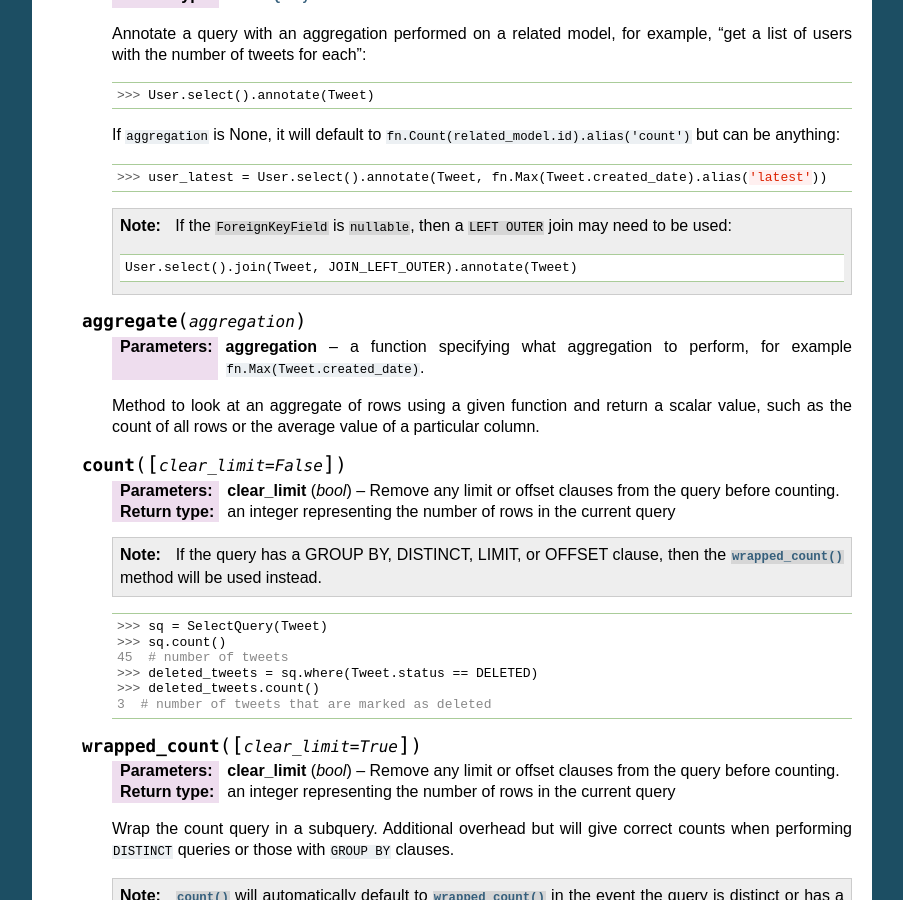
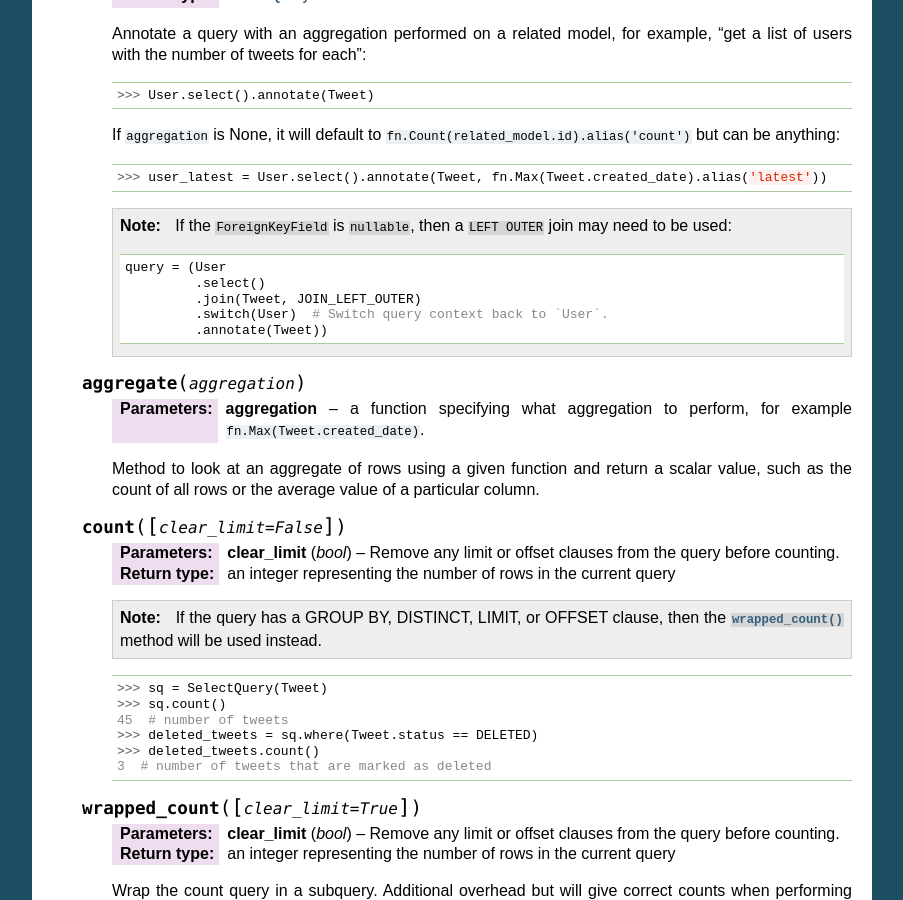
Before and after one commit to coleifer/peewee, a Sphinx documentation site: the page built from docs/peewee/api.rst, in a window 1280 px wide and 900 px high, scrolled down 17384 px. Shown: the whole window, without its empty margins (198-1101 px from the left). Built offline with Sphinx 7.4.7, drawn with Linux system fonts in a browser that asks for light colours; pages that are not in the unit, such as notebooks, are missing from menus.

Commit message:
CLean up docs.

```diff
--- a/docs/peewee/api.rst
+++ b/docs/peewee/api.rst
@@ -1138,7 +1138,11 @@ Query Types
             If the ``ForeignKeyField`` is ``nullable``, then a ``LEFT OUTER`` join
             may need to be used::
 
-                User.select().join(Tweet, JOIN_LEFT_OUTER).annotate(Tweet)
+                query = (User
+                         .select()
+                         .join(Tweet, JOIN_LEFT_OUTER)
+                         .switch(User)  # Switch query context back to `User`.
+                         .annotate(Tweet))
 
     .. py:method:: aggregate(aggregation)
 
--- a/docs/peewee/querying.rst
+++ b/docs/peewee/querying.rst
@@ -574,6 +574,7 @@ The resulting query will return *User* objects with all their normal attributes
     query = (User
              .select()
              .join(Tweet, JOIN_LEFT_OUTER)
+             .switch(User)
              .annotate(Tweet))
 
 You can also specify a custom aggregator, such as *MIN* or *MAX*:
```
